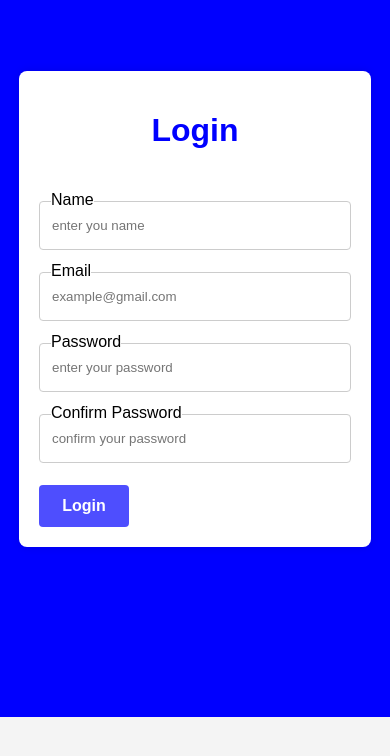
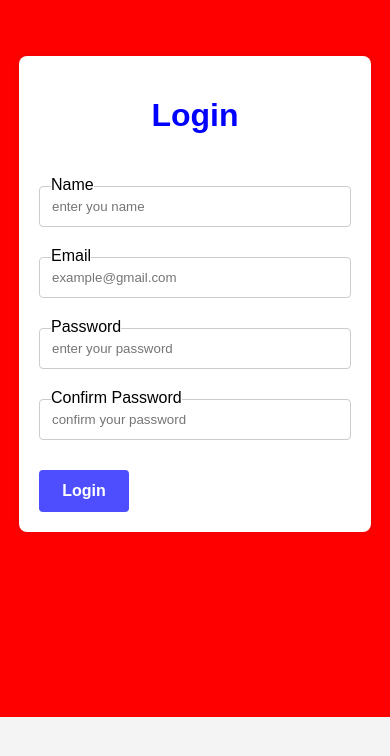
Before and after one commit to adnan2188/Formik_Form, a React (Vite) app: page / in a window 390 px wide. Shown: the top 756 px of the page. Built offline with nearby package versions, Linux system fonts and the light colour scheme.

Commit message:
first commet

```diff
--- a/src/components/My_style.css
+++ b/src/components/My_style.css
@@ -115,15 +115,15 @@ p {
 
     .container {
         height: 85vh;
-        background-color: blue;
+        background-color: red;
     }
 
     form {
         width: 80%;
-        margin-top: -100px;
+        margin-top: -130px;
     }
 
     input {
-        height: 120%;
+        height: 100%;
     }
 }
```
